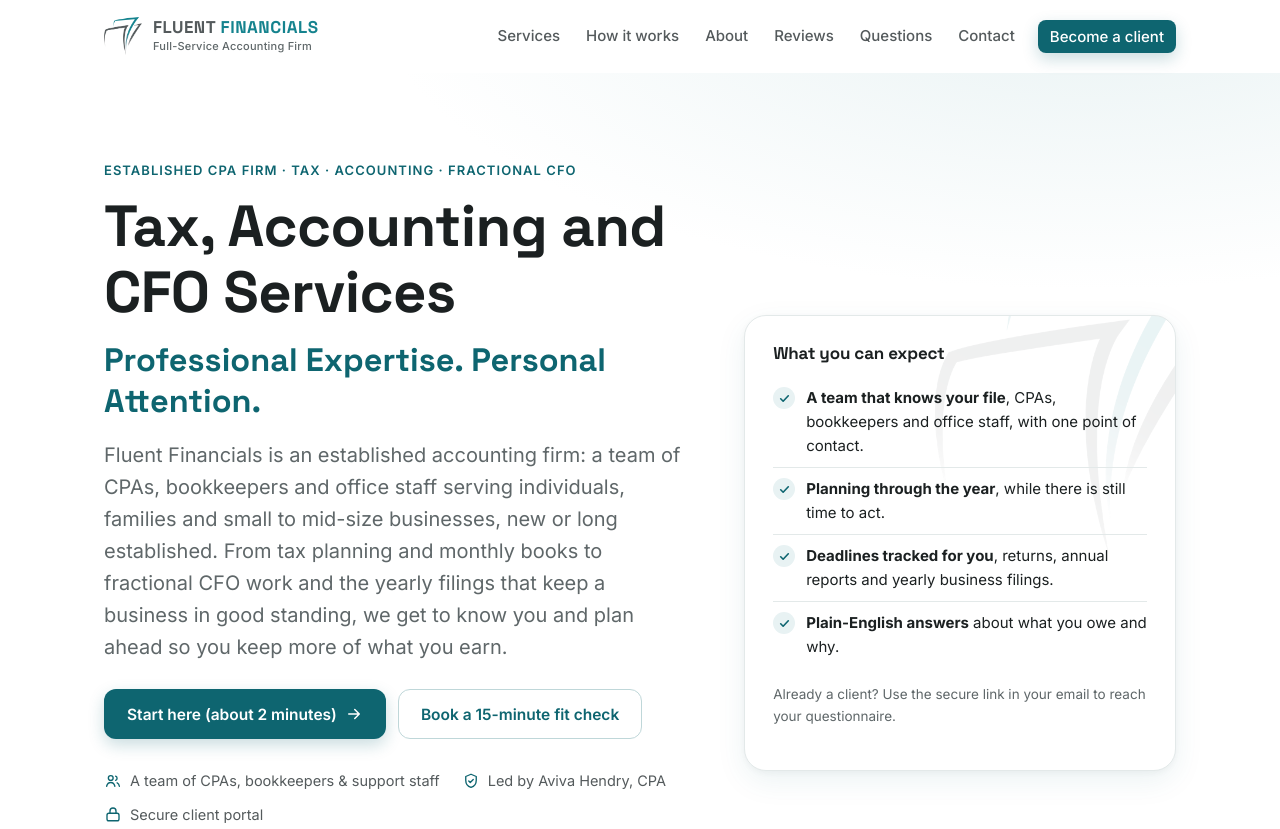
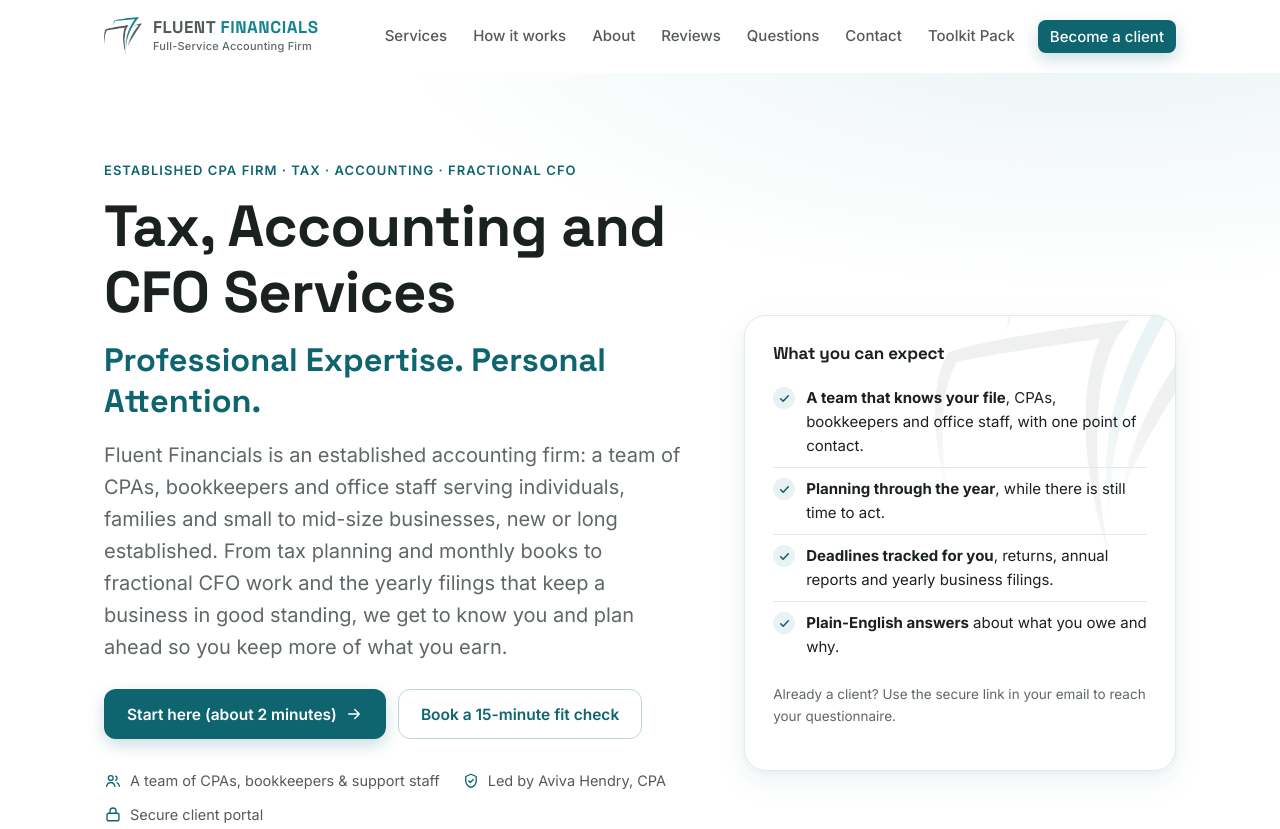
Before and after one commit to infofluentcpa/fluent-website, a plain HTML site: page index.html in a window 1280 px wide. Shown: the top 829 px of the page. Drawn offline with Linux system fonts and the light colour scheme.

Commit message:
Link the Template & Toolkit Pack page from the nav and footer

```diff
--- a/index.html
+++ b/index.html
@@ -142,6 +142,7 @@
       <a href="#about">About</a>
       <a href="#reviews">Reviews</a><a href="#faq">Questions</a>
       <a href="#contact">Contact</a>
+      <a href="toolkit.html">Toolkit Pack</a>
       <a class="btn btn-primary btn-sm" href="start.html">Become a client</a>
     </nav>
   </div>
@@ -453,7 +454,7 @@
         <span class="brand-word">FLUENT<span> FINANCIALS</span><small>Full-Service Accounting Firm</small></span>
       </a>
       <nav class="foot-links" aria-label="Footer">
-        <a href="#services">Services</a><a href="#how">How it works</a><a href="#about">About</a><a href="#reviews">Reviews</a><a href="#faq">Questions</a><a href="#contact">Contact</a><a href="start.html">Become a client</a>
+        <a href="#services">Services</a><a href="#how">How it works</a><a href="#about">About</a><a href="#reviews">Reviews</a><a href="#faq">Questions</a><a href="#contact">Contact</a><a href="toolkit.html">Template &amp; Toolkit Pack</a><a href="start.html">Become a client</a>
       </nav>
       <div>
         <a href="tel:+14109294884">410-929-4884</a><br>
```
